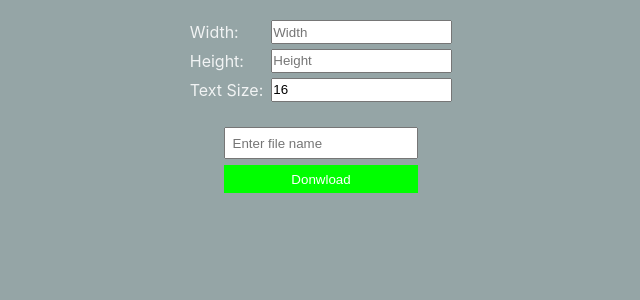
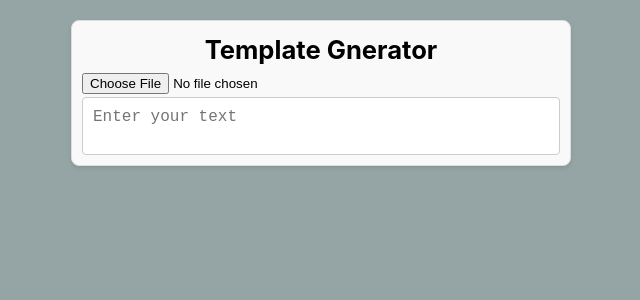
Before and after one commit to techdhara047/template-generator, a React (Vite) app: page /template in a window 1280 px wide. Shown: the top 300 px of the page, without its empty margins (319-959 px from the left). Built offline with nearby package versions, Linux system fonts and the light colour scheme.

Commit message:
removed unnecessary page

```diff
--- a/src/App.jsx
+++ b/src/App.jsx
@@ -6,12 +6,13 @@ import Template from './pages/Template';
 function App() {
 
   return (
-    <Router>
-      <Routes>
-        <Route path="/" element={<Home />} />
-        <Route path="/template" element={<Template />} />
-      </Routes>
-    </Router>
+    // <Router>
+    //   <Routes>
+    //     <Route path="/" element={<Home />} />
+    //     <Route path="/template" element={<Template />} />
+    //   </Routes>
+    // </Router>
+    <Template />
   )
 }
 
--- a/src/pages/Template.css
+++ b/src/pages/Template.css
@@ -1,31 +1,35 @@
 .box {
-
     margin: 0 auto;
     padding: 20px;
 
   }
-
-  .inputs {
-    width: fit-content;
+  .input-box {
+    width: min(500px, 90%);
+    margin:  auto;
+    padding: 10px;
+    background-color: #f9f9f9;
+    border: 1px solid #ddd;
+    border-radius: 8px;
+    box-shadow: 0 2px 4px rgba(0, 0, 0, 0.1);
     display: flex;
     flex-direction: column;
-    margin: 0 auto;
     margin-bottom: 1rem;
-    gap: 0.3rem;
+    gap: 0.2rem;
+    color: black;
+  }
+  h1 {
+    color: black;
+    text-align: center;
+    font-size: 1.6rem;
+  }
+  textarea {
+    font-size: 16px;
+    padding: 10px;
+    border: 1px solid #ccc;
+    border-radius: 4px;
+  }
 
 
-  }
-  .form-input {
-    display: flex;
-    gap: 0.5rem;
-  }
-  .form-input label {
-    flex: 2;
-
-  }
-  .form-input input {
-    flex: 3;
-  }
   .center {
 
     width: fit-content;
@@ -84,3 +88,26 @@
 
 
   }
+
+  .props {
+
+    display: flex;
+
+  gap: 0.2rem;
+  color: black;
+
+  }
+
+  .props .form-input {
+    flex: 1;
+    display: flex;
+    gap: 1rem;
+
+  }
+  .form-input label {
+
+  }
+  .form-input input {
+    border: none;
+    width: 60px
+  }
--- a/src/pages/Template.jsx
+++ b/src/pages/Template.jsx
@@ -5,14 +5,14 @@ import { saveAs } from 'file-saver';
 import './Template.css';
 
 const Template = () => {
-  const location = useLocation();
-  const { file, text } = location.state || {};
-  const divRef = useRef(null);
 
+ const [file, setFile] = useState(null);
+  const [text, setText] = useState('');
   const [height, setHeight] = useState(null);
   const [width, setWidth] = useState(null);
   const [fontSize, setFontSize] = useState(16);
   const [fileName, setFileName] = useState('1');
+  const divRef = useRef(null);
 
   const handleHeight = (height) => {
     console.log(height);
@@ -50,47 +50,63 @@ const Template = () => {
 
   return (
     <div className="box">
-
-      <div className="inputs">
-
+      <div className="input-box">
+        <h1>Template Gnerator</h1>
+      <input
+        accept="image/*"
+          type="file"
+          onChange={(e) => setFile(e.target.files[0])}
+        />
+        <textarea
+          value={text}
+          onChange={(e) => setText(e.target.value)}
+          placeholder="Enter your text"
+        />
+         {file && <div className="props">
        <div className="form-input">
-                <label htmlFor="">Width: </label>
-                <input type="text" placeholder='Width' onChange={(e)=> handleWidth(e.target.value)}/>
+             <label htmlFor="">Width </label>
+             <input type="text"  onChange={(e)=> handleWidth(e.target.value)}/>
      </div>
      <div className="form-input">
-            <label htmlFor="">Height: </label>
-            <input type="text" placeholder='Height' onChange={(e)=> handleHeight(e.target.value)}/>
+         <label htmlFor="">Height </label>
+         <input type="text" onChange={(e)=> handleHeight(e.target.value)}/>
      </div>
      <div className="form-input">
-            <label htmlFor="">Text Size: </label>
+         <label htmlFor="">Text Size </label>
          <input type="number" max="50" value={fontSize} onChange={(e)=> handleFontSize(e.target.value)}/>
+     </div>
+       </div>}
+
       </div>
 
 
+      {file && (
+     <div className="center">
 
-      </div>
 
-     <div className="center">
-     {file && (
+
 
         <div className="template"  ref={divRef}>
         <img
-           src={file}
+           src={URL.createObjectURL(file)}
            alt="Uploaded"
            style={{
              height,
              width
          }}
+
          />
-          <p style={{fontSize: fontSize+"px"}}>{text}</p>
+         {text &&  <p style={{fontSize: fontSize+"px"}}>{text}</p>}
        </div>
 
-     )}
+
     <div className="download">
       <input type="text" placeholder='Enter file name' onChange={(e) => setFileName(e.target.value)}/>
     <button className='button' onClick={handleDownload}>Donwload</button>
     </div>
+
      </div>
+       )}
 
     </div>
   );
```
Lines whose indentation alone changed are shown as unchanged.
